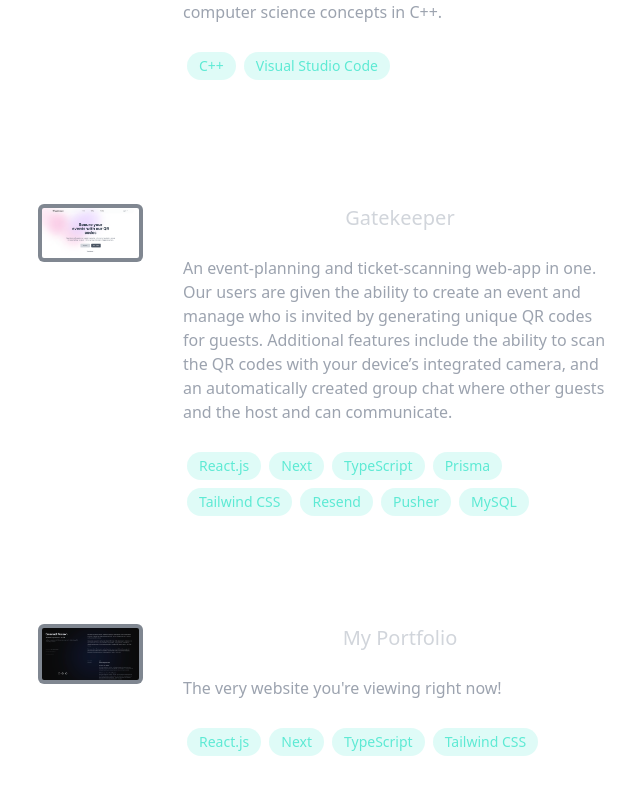
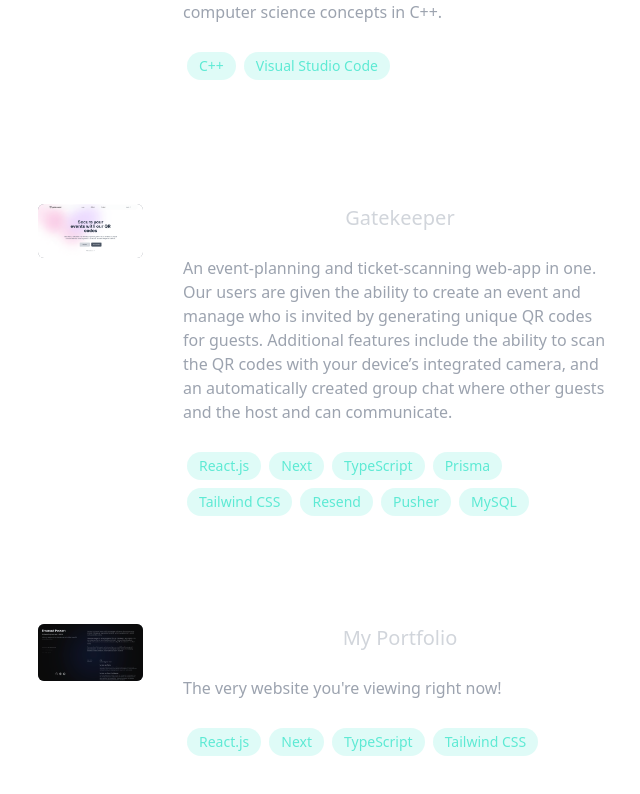
Before and after one commit to emanpecson/portfolio, a Next.js app: page / in a window 1280 px wide. Shown: the part 2430-3224 px from the top of the page, without its empty margins (579-1219 px from the left). Built offline with nearby package versions, Linux system fonts and the light colour scheme.

Commit message:
refactor: :recycle: use next-image

```diff
--- a/src/components/v1/main/item/Project.tsx
+++ b/src/components/v1/main/item/Project.tsx
@@ -1,5 +1,6 @@
 import Tag from './Tag';
 import { ProjectType } from '@/types/v1/ProjectType';
+import Image from 'next/image';
 import { useRouter } from 'next/navigation';
 
 export default function Project({ params }: { params: ProjectType }) {
@@ -12,7 +13,14 @@ export default function Project({ params }: { params: ProjectType }) {
     >
       <div className="sm:w-3/12 sm:pr-10">
         <div className="bg-gray-600 rounded-md bg-opacity-70 sm:block hidden w-fit">
-          <img src={params.imageSrc} className="rounded-md p-1" />
+          <Image
+            src={params.imageSrc}
+            alt={params.imageSrc}
+            height={32}
+            width={60}
+            className="rounded-md w-full object-cover"
+            unoptimized
+          />
         </div>
       </div>
 
```
